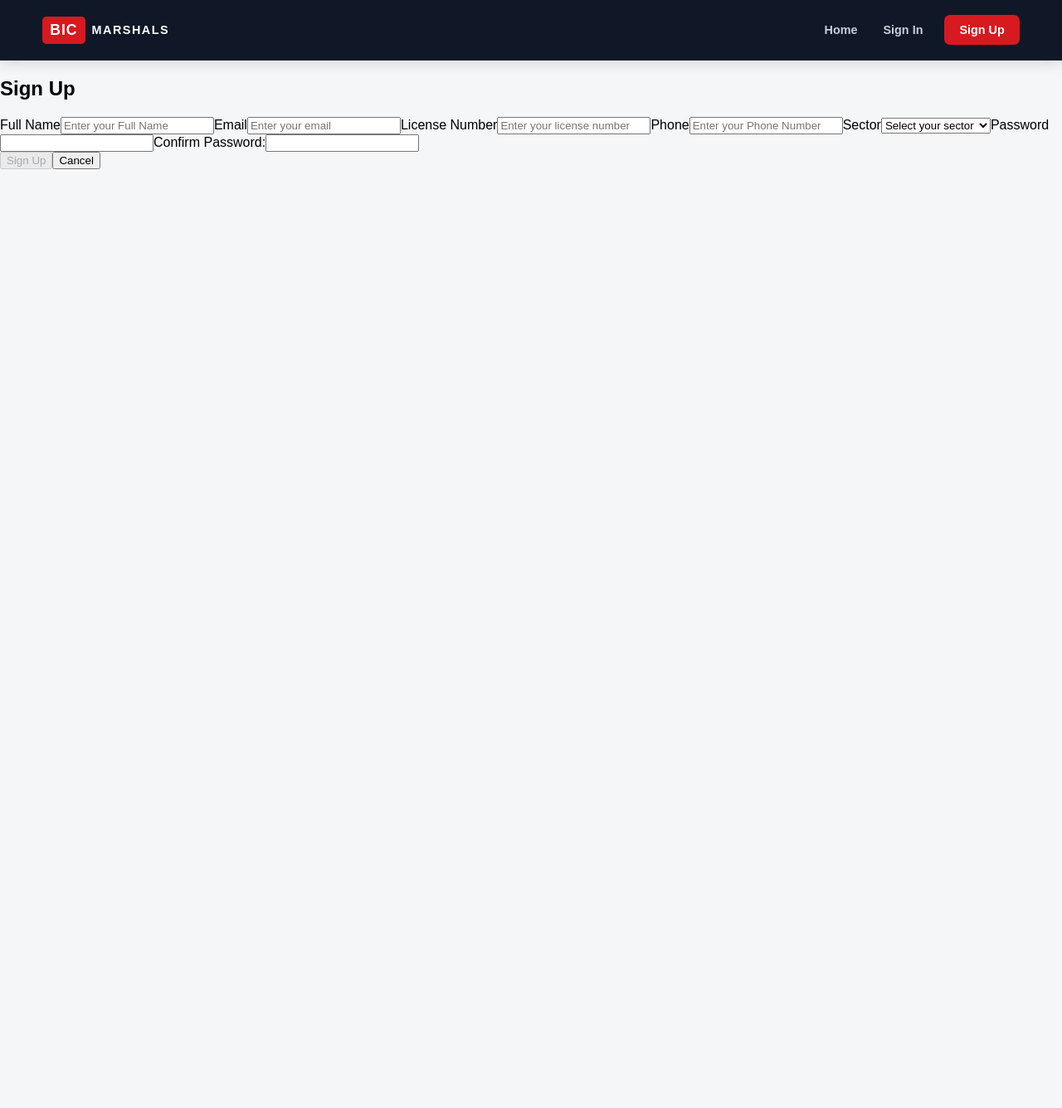
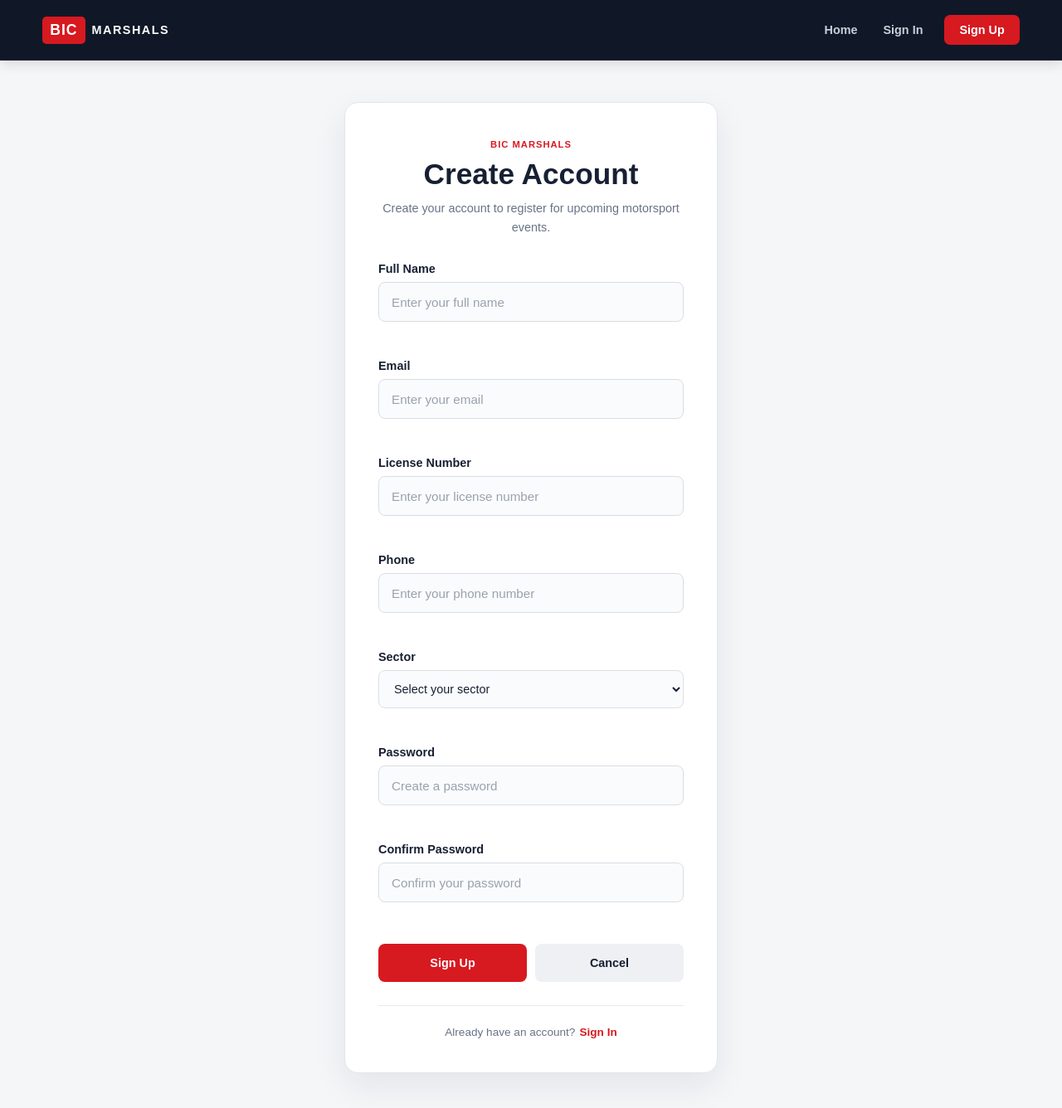
Before and after one commit to jonykadhem/BIC-Marshals-organizing-frontend, a React (Vite) app: page /sign-up in a window 1280 px wide. Shown: the top 1336 px of the page at 83% size. Before the commit the page ends 800 px from the top, so only its background shows below. Built offline with nearby package versions, Linux system fonts and the light colour scheme; no server answers.

Commit message:
add css to sign up page

```diff
--- a/src/pages/authPages/SignUp.jsx
+++ b/src/pages/authPages/SignUp.jsx
@@ -47,73 +47,258 @@ const SignUpForm = (props) => {
     }
 
     return (
-        <section className="card">
-            <header>
-                <h1>Sign Up</h1>
-                <p>{message}</p>
+        <main className="auth-page">
+
+            <section className="auth-card">
+
+                {/* Header */}
+                <header className="auth-header">
+
+                    <span className="auth-label">
+                        BIC MARSHALS
+                    </span>
+
+                    <h1>
+                        Create Account
+                    </h1>
+
+                    <p>
+                        Create your account to register for
+                        upcoming motorsport events.
+                    </p>
+
                 </header>
-            <form onSubmit={handleSubmit}>
-                <label htmlFor="fullName">Full Name</label>
+
+
+                {/* Message */}
+                {message && (
+                    <p className="auth-message">
+                        {message}
+                    </p>
+                )}
+
+
+                {/* Form */}
+                <form
+                    className="auth-form"
+                    onSubmit={handleSubmit}
+                >
+
+                    {/* Full Name */}
+                    <div className="form-group">
+
+                        <label htmlFor="fullName">
+                            Full Name
+                        </label>
+
                         <input
                             type="text"
                             id="fullName"
                             name="fullName"
                             onChange={handleChange}
                             value={formData.fullName}
-                    placeholder="Enter your Full Name"
+                            placeholder="Enter your full name"
                             required
                         />
 
-                <label htmlFor="email">Email</label>
-                <input type="email"
+                    </div>
+
+
+                    {/* Email */}
+                    <div className="form-group">
+
+                        <label htmlFor="email">
+                            Email
+                        </label>
+
+                        <input
+                            type="email"
                             id="email"
                             name="email"
                             value={formData.email}
                             onChange={handleChange}
-                placeholder="Enter your email"/>
+                            placeholder="Enter your email"
+                            required
+                        />
 
-                <label htmlFor="licenseNo">License Number</label>
-                <input type="number"
+                    </div>
+
+
+                    {/* License */}
+                    <div className="form-group">
+
+                        <label htmlFor="licenseNo">
+                            License Number
+                        </label>
+
+                        <input
+                            type="number"
                             id="licenseNo"
                             name="licenseNo"
                             value={formData.licenseNo}
                             onChange={handleChange}
-                placeholder="Enter your license number"/>
+                            placeholder="Enter your license number"
+                            required
+                        />
 
-                <label htmlFor="phone">Phone</label>
-                <input type="phone"
+                    </div>
+
+
+                    {/* Phone */}
+                    <div className="form-group">
+
+                        <label htmlFor="phone">
+                            Phone
+                        </label>
+
+                        <input
+                            type="tel"
                             id="phone"
                             name="phone"
                             value={formData.phone}
                             onChange={handleChange}
-                placeholder="Enter your Phone Number"/>
+                            placeholder="Enter your phone number"
+                            required
+                        />
 
-                <label htmlFor="sector">Sector</label>
-                <select name="sector"
+                    </div>
+
+
+                    {/* Sector */}
+                    <div className="form-group">
+
+                        <label htmlFor="sector">
+                            Sector
+                        </label>
+
+                        <select
+                            name="sector"
                             id="sector"
                             value={formData.sector}
-                onChange={handleChange}>
+                            onChange={handleChange}
+                            required
+                        >
 
-                    <option value="">Select your sector</option>
-                    <option value="Humood">Dana & Humood</option>
-                    <option value="Abbasy">Abbasy</option>
-                    <option value="seyadi">Yousf Seyadi</option>
-                    <option value="ismaeel&jassem">Ismaeel & Jassem</option>
-                    <option value="saleh&mahmood">Saleh & Mahmood</option>
-                    <option value="aliAhmed">Ali Ahmed</option>
-                    <option value="hassanZainal">Hassan Zainal</option>
+                            <option value="">
+                                Select your sector
+                            </option>
+
+                            <option value="Humood">
+                                Dana & Humood
+                            </option>
+
+                            <option value="Abbasy">
+                                Abbasy
+                            </option>
+
+                            <option value="seyadi">
+                                Yousf Seyadi
+                            </option>
+
+                            <option value="ismaeel&jassem">
+                                Ismaeel & Jassem
+                            </option>
+
+                            <option value="saleh&mahmood">
+                                Saleh & Mahmood
+                            </option>
+
+                            <option value="aliAhmed">
+                                Ali Ahmed
+                            </option>
+
+                            <option value="hassanZainal">
+                                Hassan Zainal
+                            </option>
+
                         </select>
 
-                <label htmlFor="password">Password</label>
-                <input type="password" name="password" onChange={handleChange} value={formData.password} required />
-                Confirm Password:
-                <input type="password" name="confirmPassword" onChange={handleChange} value={formData.confirmPassword} required />
-                <div className="actions">
-                    <button type="submit" disabled={!isFormValid()}>Sign Up</button>
-                    <button type="button" onClick={() => navigate('/')}>Cancel</button>
                     </div>
+
+
+                    {/* Password */}
+                    <div className="form-group">
+
+                        <label htmlFor="password">
+                            Password
+                        </label>
+
+                        <input
+                            type="password"
+                            id="password"
+                            name="password"
+                            onChange={handleChange}
+                            value={formData.password}
+                            placeholder="Create a password"
+                            required
+                        />
+
+                    </div>
+
+
+                    {/* Confirm Password */}
+                    <div className="form-group">
+
+                        <label htmlFor="confirmPassword">
+                            Confirm Password
+                        </label>
+
+                        <input
+                            type="password"
+                            id="confirmPassword"
+                            name="confirmPassword"
+                            onChange={handleChange}
+                            value={formData.confirmPassword}
+                            placeholder="Confirm your password"
+                            required
+                        />
+
+                    </div>
+
+
+                    {/* Actions */}
+                    <div className="auth-actions">
+
+                        <button
+                            type="submit"
+                            className="auth-primary-button"
+                            disabled={!isFormValid()}
+                        >
+                            Sign Up
+                        </button>
+
+                        <button
+                            type="button"
+                            className="auth-secondary-button"
+                            onClick={() => navigate("/")}
+                        >
+                            Cancel
+                        </button>
+
+                    </div>
+
                 </form>
+
+
+                {/* Footer */}
+                <div className="auth-footer">
+
+                    <p>
+                        Already have an account?
+                    </p>
+
+                    <button
+                        type="button"
+                        onClick={() => navigate("/sign-in")}
+                    >
+                        Sign In
+                    </button>
+
+                </div>
+
             </section>
+
+        </main>
     )
 }
 
--- a/src/styles/Auth.css
+++ b/src/styles/Auth.css
@@ -271,14 +271,11 @@
 
     .auth-page {
         align-items: flex-start;
-
-        padding: 30px 15px;
+        padding: 25px 15px;
     }
 
     .auth-card {
         padding: 30px 22px;
-
-        border-radius: 12px;
     }
 
     .auth-header h1 {
@@ -295,3 +292,36 @@
     }
 
 }
+.form-group select {
+    width: 100%;
+    box-sizing: border-box;
+
+    padding: 13px 14px;
+
+    border: 1px solid #dce0e6;
+    border-radius: 8px;
+
+    outline: none;
+
+    background: #fafbfc;
+    color: #172033;
+
+    font-family: inherit;
+    font-size: 0.9rem;
+
+    cursor: pointer;
+
+    transition: 0.2s ease;
+}
+
+.form-group select:hover {
+    border-color: #b9bec8;
+}
+
+.form-group select:focus {
+    border-color: #d71920;
+
+    background: white;
+
+    box-shadow: 0 0 0 3px rgba(215, 25, 32, 0.08);
+}
```
Lines whose indentation alone changed are shown as unchanged.
